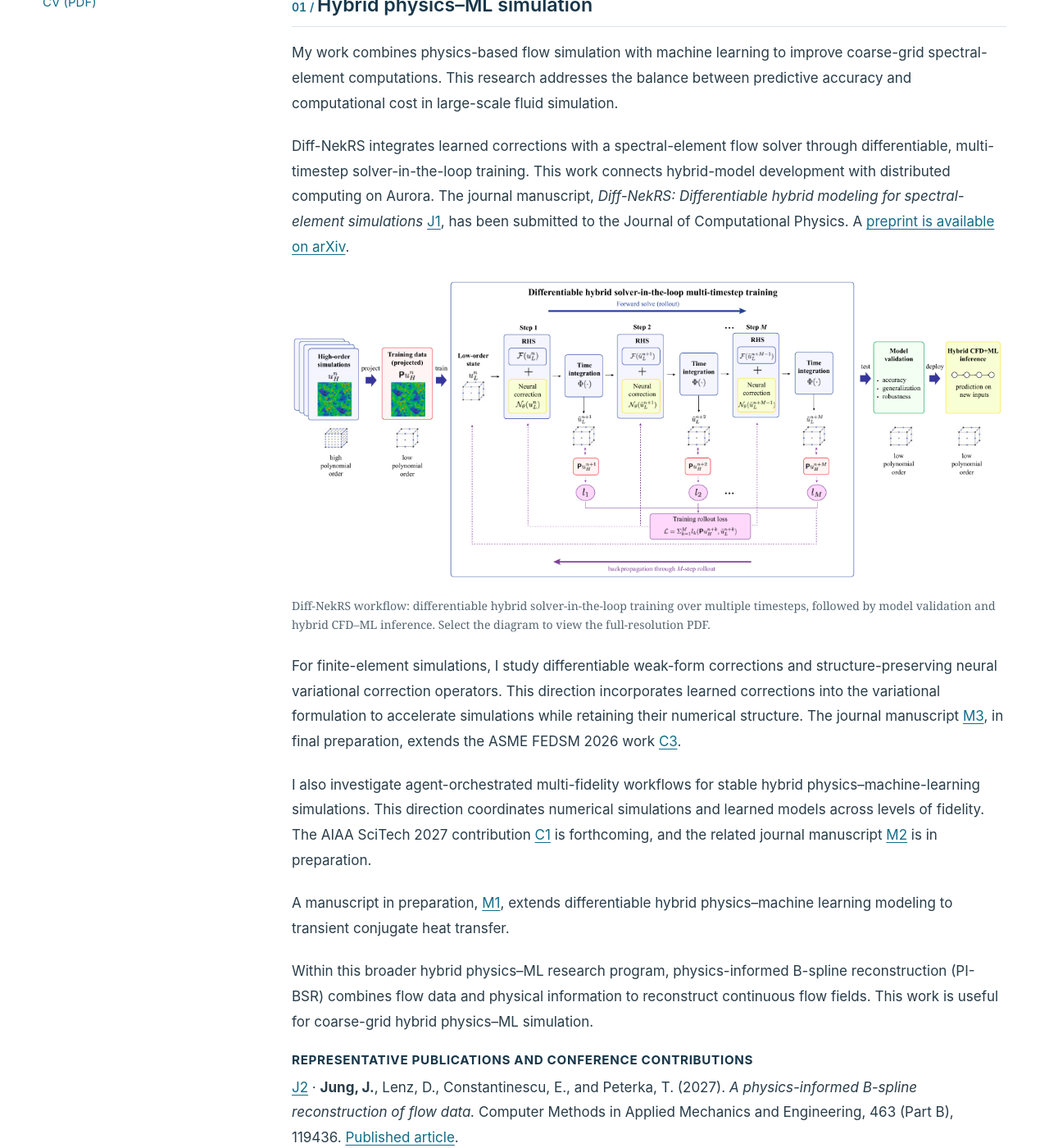
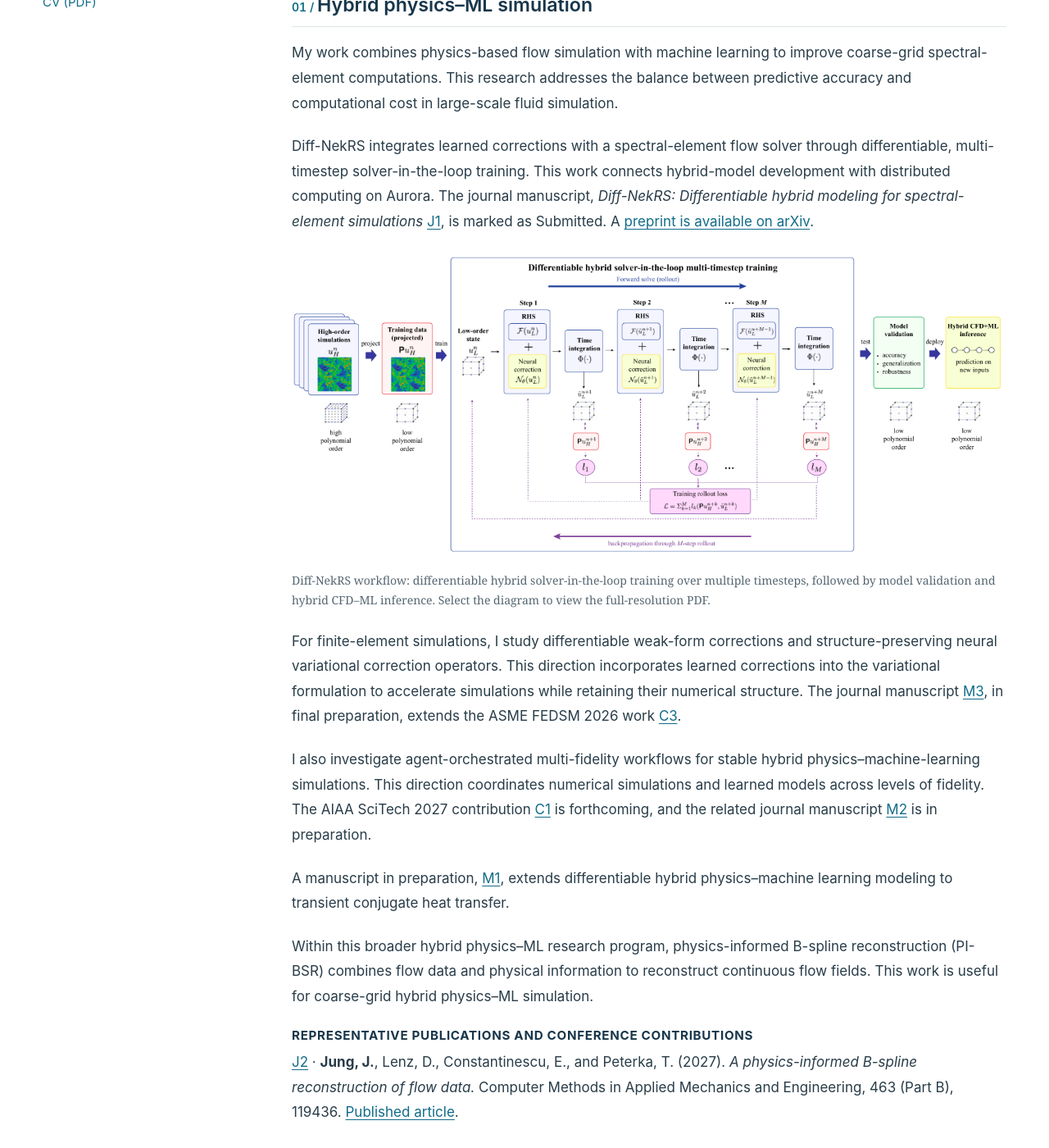
Before and after one commit to junohjung/junohjung.github.io, a Jekyll site: the page built from _pages/research_mgm.md, in a window 1280 px wide and 1400 px high, scrolled down 875 px. Shown: the whole window at 82% size. Built offline with Jekyll 4.4.1, drawn with Linux system fonts in a browser that asks for light colours; some of the changed text lies outside the part shown.

Commit message:
Show submitted status without naming the target journal

```diff
--- a/_pages/research_mgm.md
+++ b/_pages/research_mgm.md
@@ -20,7 +20,7 @@ At Argonne National Laboratory, my work focuses on hybrid physics–ML methods f
 
 My work combines physics-based flow simulation with machine learning to improve coarse-grid spectral-element computations. This research addresses the balance between predictive accuracy and computational cost in large-scale fluid simulation.
 
-Diff-NekRS integrates learned corrections with a spectral-element flow solver through differentiable, multi-timestep solver-in-the-loop training. This work connects hybrid-model development with distributed computing on Aurora. The journal manuscript, *Diff-NekRS: Differentiable hybrid modeling for spectral-element simulations* [J1](/publications/#in-preparation-2), has been submitted to the Journal of Computational Physics. A [preprint is available on arXiv](https://arxiv.org/abs/2609.23208).
+Diff-NekRS integrates learned corrections with a spectral-element flow solver through differentiable, multi-timestep solver-in-the-loop training. This work connects hybrid-model development with distributed computing on Aurora. The journal manuscript, *Diff-NekRS: Differentiable hybrid modeling for spectral-element simulations* [J1](/publications/#in-preparation-2), is marked as Submitted. A [preprint is available on arXiv](https://arxiv.org/abs/2609.23208).
 
 <figure class="research-figure" id="diff-nekrs-workflow">
   <a href="/files/diff-nekrs-workflow.pdf" aria-label="Open the Diff-NekRS workflow as a full-resolution PDF"><img src="/images/diff-nekrs-workflow.png" width="2400" height="1018" loading="lazy" alt="Diff-NekRS workflow: high-order simulation data are projected to low order; neural corrections are trained through a multi-timestep solver rollout and backpropagation, followed by model validation and hybrid CFD–ML inference."></a>
@@ -39,7 +39,7 @@ Within this broader hybrid physics–ML research program, physics-informed B-spl
 
 [J2](/publications/#pibsr-2026) · **Jung, J.**, Lenz, D., Constantinescu, E., and Peterka, T. (2027). *A physics-informed B-spline reconstruction of flow data.* Computer Methods in Applied Mechanics and Engineering, 463 (Part B), 119436. [Published article](https://doi.org/10.1016/j.cma.2026.119436).
 
-[J1](/publications/#in-preparation-2) · **Jung, J.**, Balin, R., Lusch, B., and Constantinescu, E. (2027). *Diff-NekRS: Differentiable hybrid modeling for spectral-element simulations.* Submitted to Journal of Computational Physics. [Preprint](https://arxiv.org/abs/2609.23208).
+[J1](/publications/#in-preparation-2) · **Jung, J.**, Balin, R., Lusch, B., and Constantinescu, E. (2027). *Diff-NekRS: Differentiable hybrid modeling for spectral-element simulations.* Submitted. [Preprint](https://arxiv.org/abs/2609.23208).
 
 [C2](/publications/#conference-2) · **Jung, J.**, Constantinescu, E., Balin, R., and Lusch, B. (2026). *A hybrid physics–machine-learning framework for enhancing a coarse-grid spectral element solver for large-scale computing.* AIAA Aviation Forum, AIAA 2026-4474. [Paper](https://doi.org/10.2514/6.2026-4474)
 
```
Also changed, not shown: _pages/publications.md (+1 -1 lines), _pages/research.md (+1 -1 lines).
